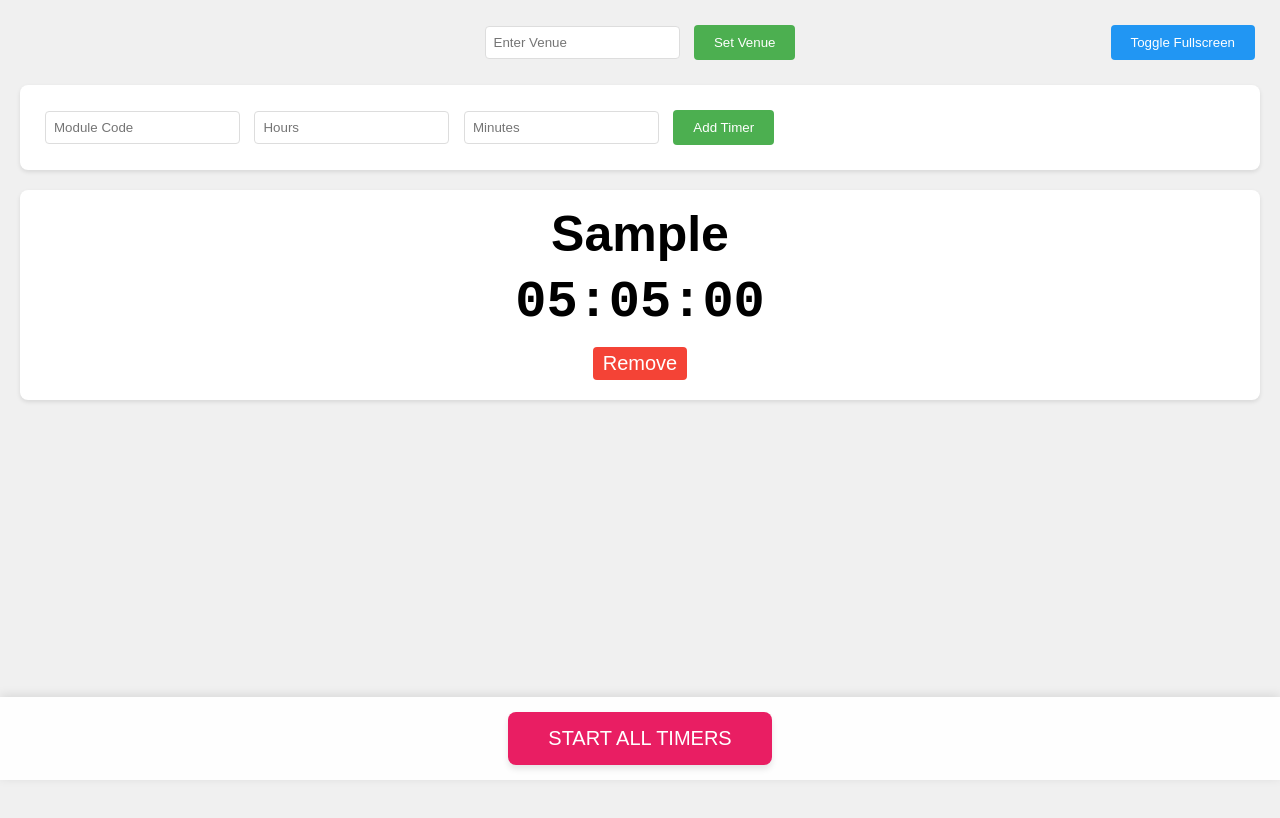
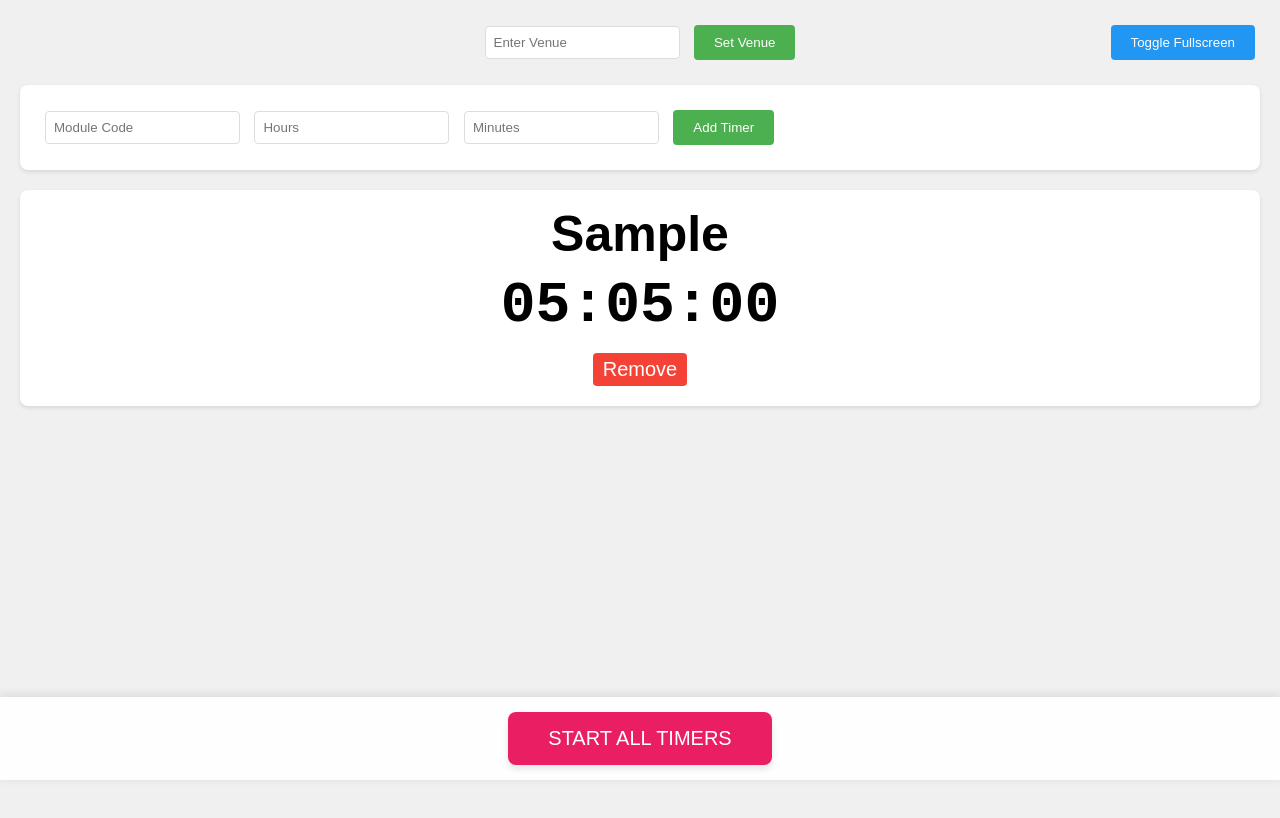
Before and after one commit to Eron-Minsk/timer, a plain HTML site: page index.htm in a window 1280 px wide. Both pictures are taken after typing "Sample", "5", "5" into the empty fields and a click on the button "Add Timer". Drawn offline with Linux system fonts and the light colour scheme.

Commit message:
Update index.htm

```diff
--- a/index.htm
+++ b/index.htm
@@ -56,7 +56,7 @@
         }
 
         .time-display {
-            font-size: 52px;
+            font-size: 58px;
             font-weight: bold;
             margin: 10px 0;
             font-family: monospace;
```
